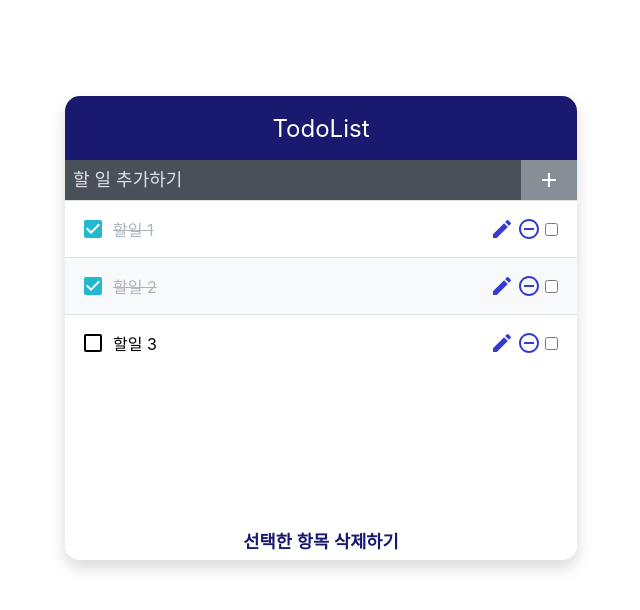
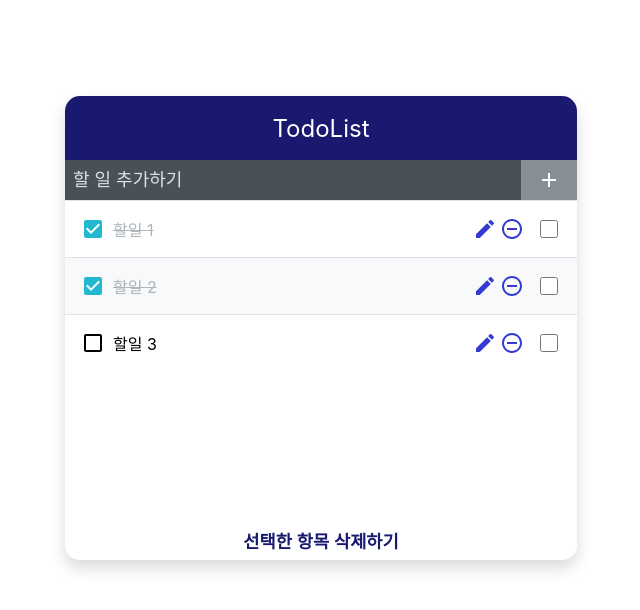
Before and after one commit to yeeun-b/React-Project, a React (Create React App) app: page /todolist in a window 1280 px wide. Shown: the top 610 px of the page, without its empty margins (319-959 px from the left). Built offline with nearby package versions, Linux system fonts and the light colour scheme.

Commit message:
1008 체크박스 설정 변경

```diff
--- a/src/todolist/TodoListItem.js
+++ b/src/todolist/TodoListItem.js
@@ -30,7 +30,7 @@ const TodoListItem = ({todo, onRemove, onToggle, handleSingleCheck, onInsertTogg
                 onChange={(e) => handleSingleCheck(e.target.checked, id)}
                 // 체크된 아이템 배열에 해당 아이템이 있을 경우 선택 활성화, 아닐 시 해제
                 // checked={checkItems.includes(id) ? true : false}
-                />
+                className='deletbox'/>
         </div>
     );
 };
--- a/src/todolist/TodoListItem.scss
+++ b/src/todolist/TodoListItem.scss
@@ -35,6 +35,8 @@
     display: flex;
     align-items: center;
     margin-left: 16px;
+    width: 18px;
+    height: 18px;
     svg{ /* 아이콘 */
         font-size: 1.5rem;
     }
```
